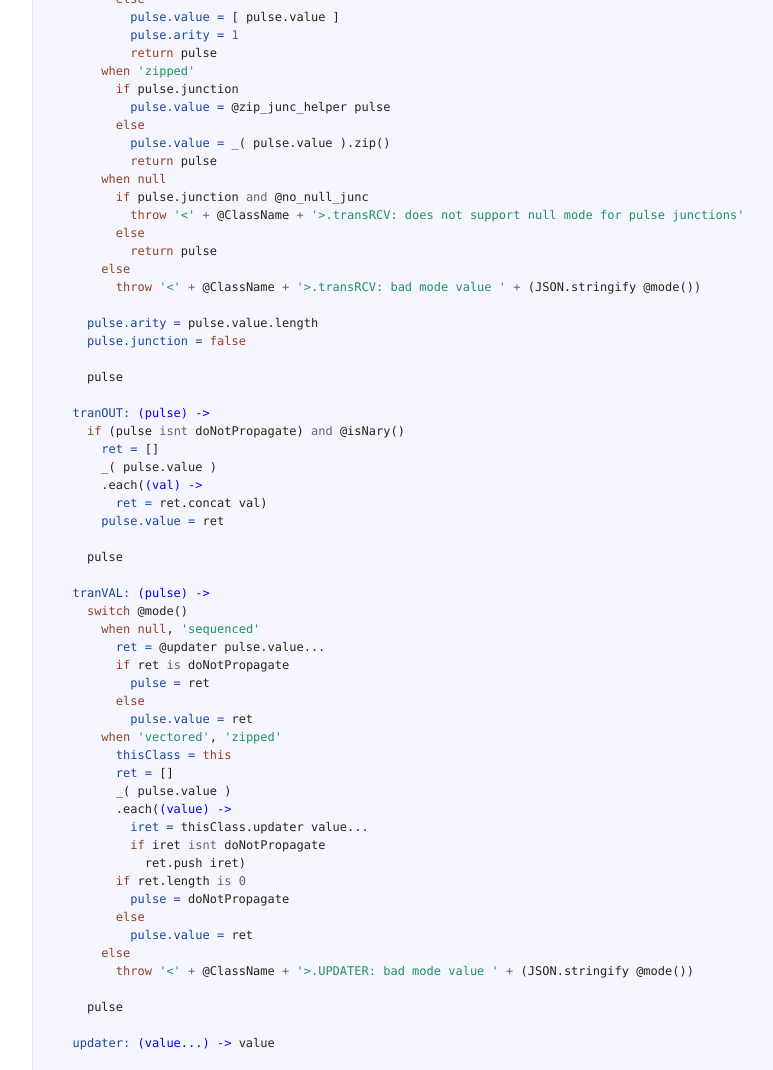
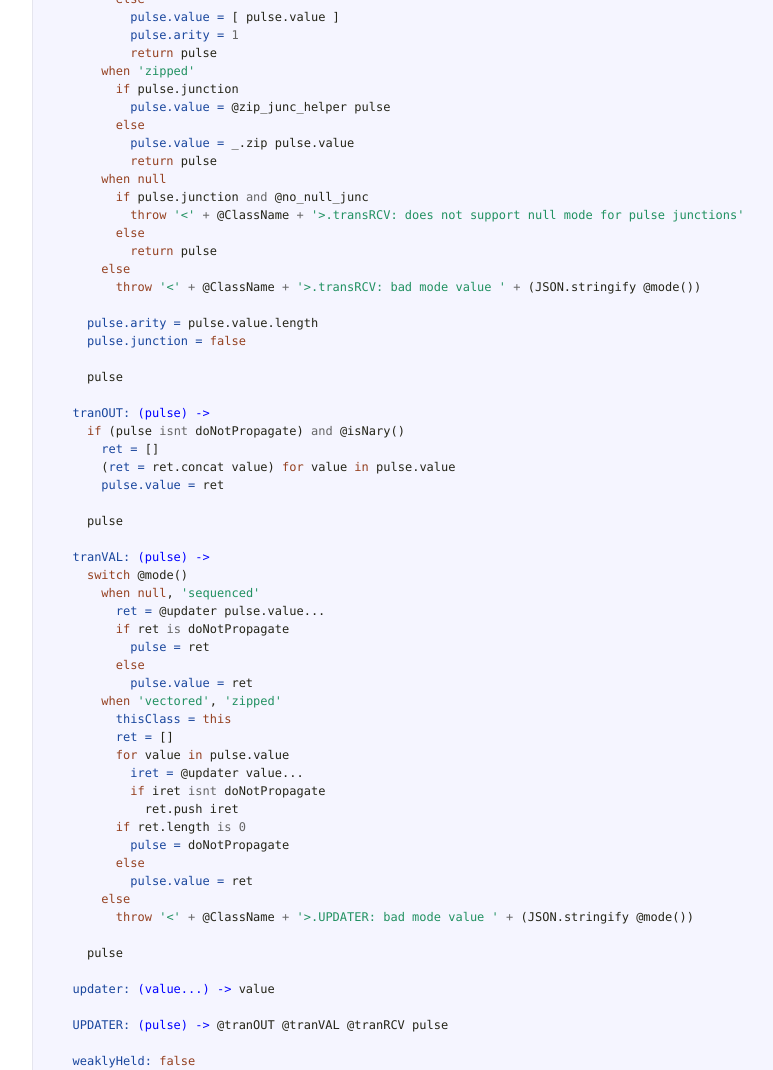
Before and after one commit to slavah/Jolt, a website: page docs/EventStream.html in a window 1280 px wide. Shown: the part 3280-4350 px from the top of the page, without its empty margins (493-1266 px from the left). Drawn offline with Linux system fonts and the light colour scheme.

Commit message:
docs rebuilt

```diff
--- a/docs/EventStream.html
+++ b/docs/EventStream.html
@@ -182,7 +182,7 @@
         <span class="k">if</span> <span class="nx">pulse</span><span class="p">.</span><span class="nx">junction</span>
           <span class="nv">pulse.value = </span><span class="nx">@zip_junc_helper</span> <span class="nx">pulse</span>
         <span class="k">else</span>
-          <span class="nv">pulse.value = </span><span class="nx">_</span><span class="p">(</span> <span class="nx">pulse</span><span class="p">.</span><span class="nx">value</span> <span class="p">).</span><span class="nx">zip</span><span class="p">()</span>
+          <span class="nv">pulse.value = </span><span class="nx">_</span><span class="p">.</span><span class="nx">zip</span> <span class="nx">pulse</span><span class="p">.</span><span class="nx">value</span>
           <span class="k">return</span> <span class="nx">pulse</span>
       <span class="k">when</span> <span class="kc">null</span>
         <span class="k">if</span> <span class="nx">pulse</span><span class="p">.</span><span class="nx">junction</span> <span class="o">and</span> <span class="nx">@no_null_junc</span>
@@ -200,9 +200,7 @@
   <span class="nv">tranOUT: </span><span class="nf">(pulse) -&gt;</span>
     <span class="k">if</span> <span class="p">(</span><span class="nx">pulse</span> <span class="o">isnt</span> <span class="nx">doNotPropagate</span><span class="p">)</span> <span class="o">and</span> <span class="nx">@isNary</span><span class="p">()</span>
       <span class="nv">ret = </span><span class="p">[]</span>
-      <span class="nx">_</span><span class="p">(</span> <span class="nx">pulse</span><span class="p">.</span><span class="nx">value</span> <span class="p">)</span>
-      <span class="p">.</span><span class="nx">each</span><span class="p">(</span><span class="nf">(val) -&gt;</span>
-        <span class="nv">ret = </span><span class="nx">ret</span><span class="p">.</span><span class="nx">concat</span> <span class="nx">val</span><span class="p">)</span>
+      <span class="p">(</span><span class="nv">ret = </span><span class="nx">ret</span><span class="p">.</span><span class="nx">concat</span> <span class="nx">value</span><span class="p">)</span> <span class="k">for</span> <span class="nx">value</span> <span class="k">in</span> <span class="nx">pulse</span><span class="p">.</span><span class="nx">value</span>
       <span class="nv">pulse.value = </span><span class="nx">ret</span>
 
     <span class="nx">pulse</span>
@@ -218,11 +216,10 @@
       <span class="k">when</span> <span class="s">&#39;vectored&#39;</span><span class="p">,</span> <span class="s">&#39;zipped&#39;</span>
         <span class="nv">thisClass = </span><span class="k">this</span>
         <span class="nv">ret = </span><span class="p">[]</span>
-        <span class="nx">_</span><span class="p">(</span> <span class="nx">pulse</span><span class="p">.</span><span class="nx">value</span> <span class="p">)</span>
-        <span class="p">.</span><span class="nx">each</span><span class="p">(</span><span class="nf">(value) -&gt;</span>
-          <span class="nv">iret = </span><span class="nx">thisClass</span><span class="p">.</span><span class="nx">updater</span> <span class="nx">value</span><span class="p">...</span>
+        <span class="k">for</span> <span class="nx">value</span> <span class="k">in</span> <span class="nx">pulse</span><span class="p">.</span><span class="nx">value</span>
+          <span class="nv">iret = </span><span class="nx">@updater</span> <span class="nx">value</span><span class="p">...</span>
           <span class="k">if</span> <span class="nx">iret</span> <span class="o">isnt</span> <span class="nx">doNotPropagate</span>
-            <span class="nx">ret</span><span class="p">.</span><span class="nx">push</span> <span class="nx">iret</span><span class="p">)</span>
+            <span class="nx">ret</span><span class="p">.</span><span class="nx">push</span> <span class="nx">iret</span>
         <span class="k">if</span> <span class="nx">ret</span><span class="p">.</span><span class="nx">length</span> <span class="o">is</span> <span class="mi">0</span>
           <span class="nv">pulse = </span><span class="nx">doNotPropagate</span>
         <span class="k">else</span>
```
